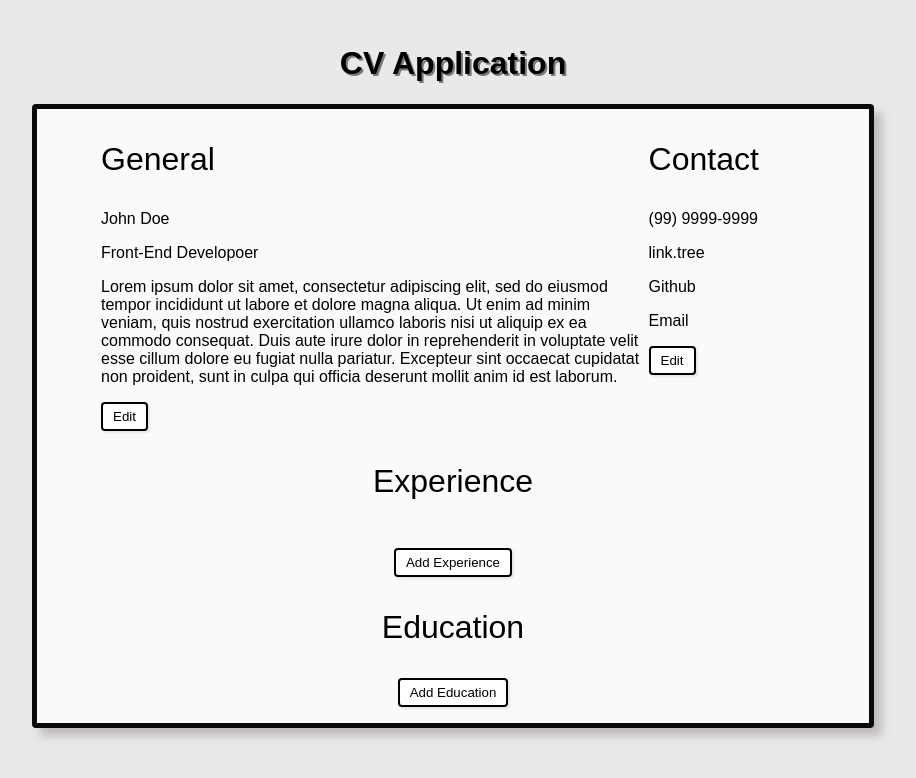
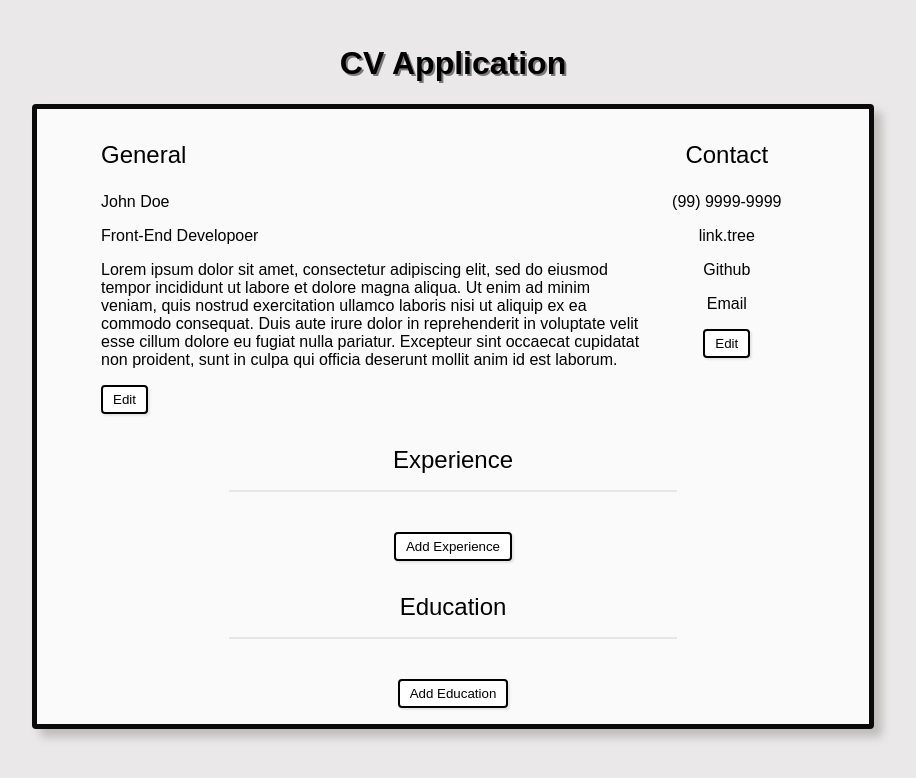
Before and after one commit to stpafk/cv-application, a React (Create React App) app: page / in a window 1280 px wide. Shown: the top 778 px of the page, without its empty margins (187-1103 px from the left). Built offline with nearby package versions, Linux system fonts and the light colour scheme.

Commit message:
continue styling

```diff
--- a/src/styles/Style.css
+++ b/src/styles/Style.css
@@ -58,6 +58,15 @@ input {
 
 }
 
+.contact.noedit > * {
+    text-align: center;
+}
+
+.contact.button-edit {
+    display: block;
+    margin: 0 auto;
+}
+
 .exp.form,
 .edu.form {
     display: flex;
@@ -94,12 +103,19 @@ input {
 }
 
 .exp.start {
+     text-align: center;
+     font-style: italic;
      margin-bottom: 0;
      font-weight: 600;
+     padding-bottom: 16px;
 }
 
 .exp.end {
+    padding-top: 16px;
     margin-top: 0;
+    text-align: center;
+    border-top: 2px solid rgba(177, 167, 167, 0.26);
+    font-style: italic;
     font-weight: 600;
 }
 
@@ -130,14 +146,22 @@ input {
 #experience,
 #education {
     margin-top: 32px;
+    margin-left: 10vw;
+    margin-right: 10vw;
+    padding-bottom: 16px;
+    border-bottom: 2px solid rgba(177, 167, 167, 0.26);
     text-align: center;
-    font-size: clamp(8px, 2rem, 4rem);
+    font-size: clamp(1em, 1.5em, 2em);
+}
+
+#contact {
+    text-align: center;
 }
 
 #general,
 #contact {
     margin-top: 16px;
-    font-size: clamp(8px, 2rem, 4rem);
+    font-size: clamp(1em, 1.5em, 2em);
 }
 
 .form.submit, .cancel.exp,
@@ -171,3 +195,14 @@ input {
 .exp.edit, .edu.edit {
     margin-left: 16px;
 }
+
+.education.list {
+    list-style-type: none;
+    display: flex;
+    flex-direction: row;
+    justify-content: center;
+}
+
+.edu.university {
+    font-weight: 800;
+}
--- a/src/views/EducationHandler.js
+++ b/src/views/EducationHandler.js
@@ -12,10 +12,10 @@ const EducationView = (props) => {
                         <form className="edu form">
                             <label htmlFor="university">University</label>
                             <input type='text' name="university" value={education.university} onChange={(event) => onEditChange(event, education.id)}></input>
+                            <label htmlFor="course">Course</label>
+                            <input type='text' name="course" value={education.course} onChange={(event) => onEditChange(event, education.id)}></input>
                             <label htmlFor="period">Period</label>
                             <input type='text' name="period" value={education.period} onChange={(event) => onEditChange(event, education.id)}></input>
-                            <label htmlFor="course">Course</label>
-                            <input type='text' name="course" value={education.course} onChange={(event) => onEditChange(event, education.id)}></input>
                             <button className="form submit" onClick={() => onEditMode(education.id)}>Submit</button>
                         </form>
                     </>) : (
```
